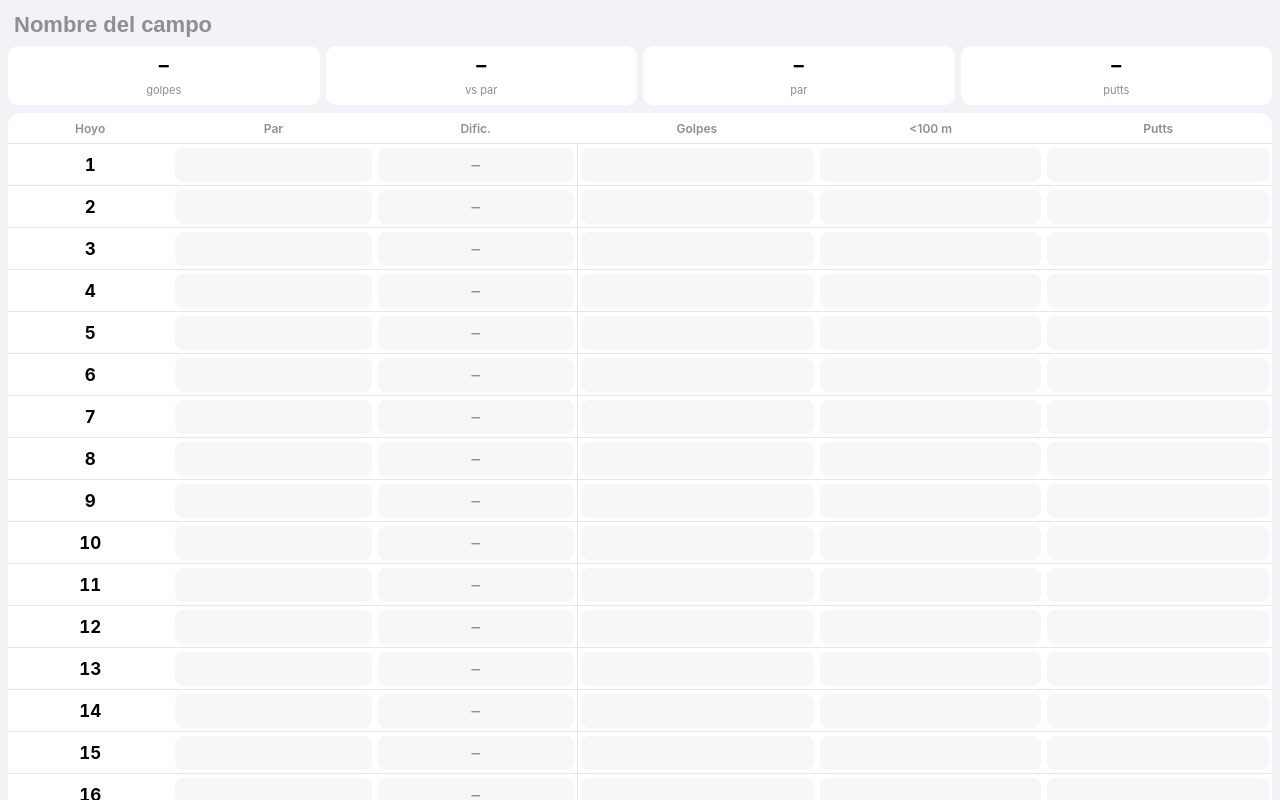
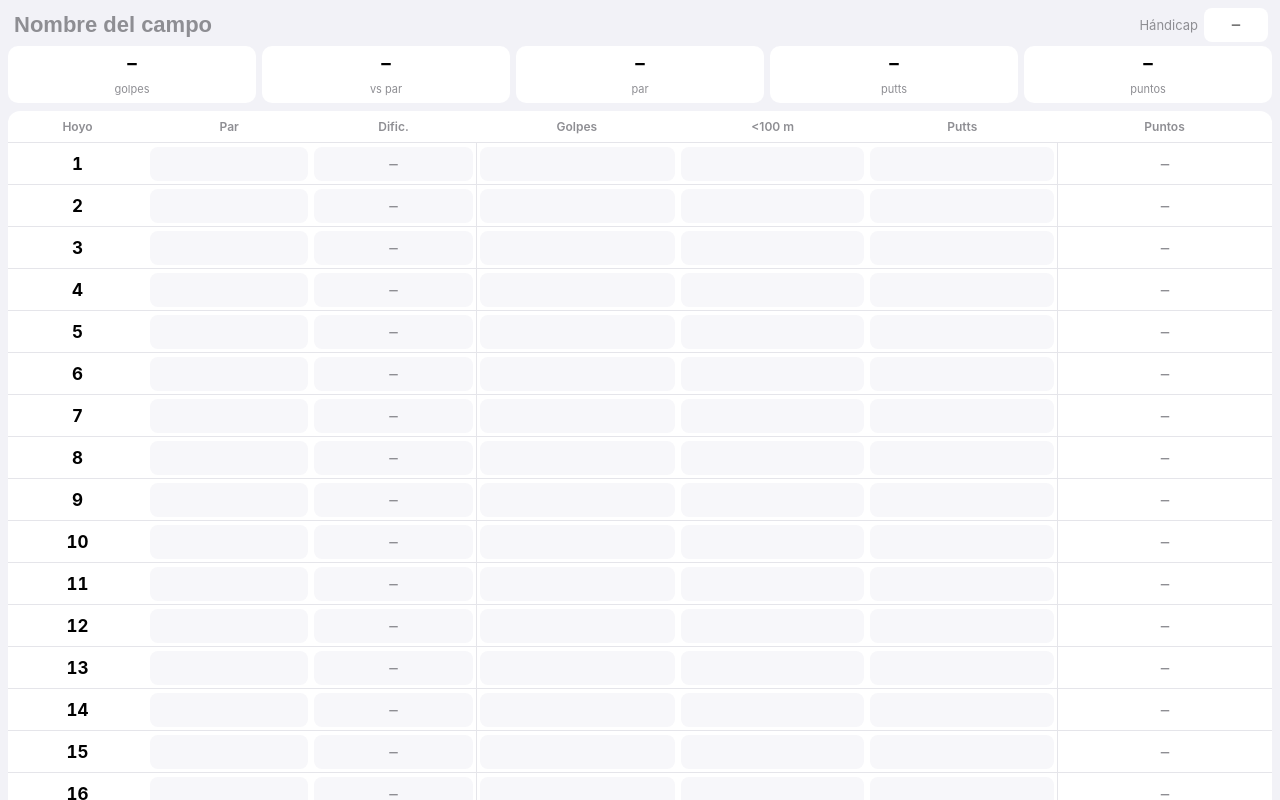
Before and after one commit to not-xly/Golf, a plain HTML site: page index.html in a window 1280 px wide. Drawn offline with Linux system fonts and the light colour scheme.

Commit message:
Columna Puntos (cálculo pendiente) y hándicap del jugador arriba
Co-Authored-By: Claude Opus 5.5 <noreply@anthropic.com>

```diff
--- a/app.js
+++ b/app.js
@@ -8,16 +8,16 @@ const blankHole = () => ({ par: null, hcp: null, g: null, s: null, p: null });
 
 function load() {
   const raw = localStorage.getItem(KEY);
-  if (!raw) return { course: '', holes: Array.from({ length: HOLES }, blankHole) };
+  if (!raw) return { course: '', handicap: '', holes: Array.from({ length: HOLES }, blankHole) };
   try {
     const d = JSON.parse(raw);
     const holes = Array.from({ length: HOLES }, (_, i) => Object.assign(blankHole(), (d.holes || [])[i]));
-    return { course: d.course || '', holes };
+    return { course: d.course || '', handicap: d.handicap || '', holes };
   } catch (e) {
     // No sobrescribir datos que no se han podido leer
     localStorage.setItem(KEY + '-backup-' + Date.now(), raw);
     alert('No se pudieron leer los datos guardados. Se ha hecho una copia de seguridad.');
-    return { course: '', holes: Array.from({ length: HOLES }, blankHole) };
+    return { course: '', handicap: '', holes: Array.from({ length: HOLES }, blankHole) };
   }
 }
 
@@ -31,6 +31,19 @@ const sum = (from, to, f) => {
   for (let i = from; i < to; i++) { const v = state.holes[i][f]; if (v != null) { t += v; any = true; } }
   return any ? t : null;
 };
+// Hándicap del jugador como número (admite coma decimal), o null si está vacío
+const handicapValue = () => {
+  const v = parseFloat(String(state.handicap).replace(',', '.'));
+  return Number.isFinite(v) ? v : null;
+};
+
+// Puntos del hoyo según golpes, par, dificultad y hándicap.
+// Pendiente: la regla de cálculo la dará el usuario. Devuelve null mientras tanto.
+function holePoints(h, handicap) {
+  return null;
+}
+const pointsOf = (i) => holePoints(state.holes[i], handicapValue());
+
 const show = (v) => (v == null ? '' : String(v));
 const signed = (d) => (d === 0 ? 'E' : d > 0 ? '+' + d : String(d));
 
@@ -62,6 +75,7 @@ function holeRow(i) {
     if (f === 'g') td.className = 'split';
     td.append(cellInput(i, f)); tr.append(td);
   }
+  const pts = document.createElement('td'); pts.className = 'pts'; tr.append(pts);
   return tr;
 }
 
@@ -69,7 +83,8 @@ function totalRow(label, cls) {
   const tr = document.createElement('tr');
   tr.className = 'total ' + cls;
   tr.innerHTML = `<td class="lbl">${label}</td><td data-t="par"></td><td></td>
-    <td class="split" data-t="g"></td><td data-t="s"></td><td data-t="p"></td>`;
+    <td class="split" data-t="g"></td><td data-t="s"></td><td data-t="p"></td>
+    <td class="pts" data-t="pts"></td>`;
   return tr;
 }
 
@@ -81,6 +96,7 @@ function build() {
   }
   const all = totalRow('Total', 'grand'); all.range = [0, 18]; totals.push(all); rowsEl.append(all);
   $('course').value = state.course;
+  $('handicap').value = state.handicap;
 }
 
 function refreshRow(i) {
@@ -89,6 +105,10 @@ function refreshRow(i) {
   // Los golpes cortos más los putts no pueden superar el total de golpes
   const bad = h.g != null && (h.s || 0) + (h.p || 0) > h.g;
   for (const f of ['g', 's', 'p']) tr.querySelector(`[data-f="${f}"]`).classList.toggle('warn', bad);
+  const pts = pointsOf(i);
+  const ptd = tr.querySelector('td.pts');
+  ptd.textContent = pts == null ? '–' : pts;
+  ptd.classList.toggle('empty', pts == null);
   const b = tr.querySelector('[data-hcp]');
   b.textContent = h.hcp == null ? '–' : h.hcp;
   b.classList.toggle('empty', h.hcp == null);
@@ -99,6 +119,10 @@ function refreshTotals() {
   for (const t of totals) {
     for (const f of ['par', 'g', 's', 'p']) t.querySelector(`[data-t="${f}"]`).textContent = show(sum(t.range[0], t.range[1], f));
   }
+  let pt = 0, anyPt = false;
+  for (let i = 0; i < HOLES; i++) { const v = pointsOf(i); if (v != null) { pt += v; anyPt = true; } }
+  for (const t of totals) t.querySelector('[data-t="pts"]').textContent = anyPt ? pt : '';
+  $('sumPoints').textContent = anyPt ? pt : '–';
   const g = sum(0, HOLES, 'g');
   $('sumStrokes').textContent = g == null ? '–' : g;
   const par = sum(0, HOLES, 'par');
@@ -143,6 +167,13 @@ rowsEl.addEventListener('keydown', (e) => {
 });
 
 $('course').addEventListener('input', (e) => { state.course = e.target.value; save(); });
+$('handicap').addEventListener('input', (e) => {
+  const clean = e.target.value.replace(/[^\d.,]/g, '');
+  if (clean !== e.target.value) e.target.value = clean;
+  state.handicap = clean;
+  save(); refreshAll();
+});
+$('handicap').addEventListener('keydown', (e) => { if (e.key === 'Enter') e.target.blur(); });
 $('course').addEventListener('keydown', (e) => { if (e.key === 'Enter') e.target.blur(); });
 
 // --- Selector de dificultad ---
@@ -187,6 +218,7 @@ $('sheetBack').addEventListener('click', closeSheet);
 function reloadInputs() {
   rowsEl.querySelectorAll('input[data-f]').forEach((inp) => { inp.value = show(state.holes[+inp.dataset.i][inp.dataset.f]); });
   $('course').value = state.course;
+  $('handicap').value = state.handicap;
   refreshAll();
 }
 $('newRound').addEventListener('click', () => {
--- a/index.html
+++ b/index.html
@@ -18,22 +18,28 @@
 </head>
 <body>
   <header class="top">
-    <input id="course" class="course" type="text" placeholder="Nombre del campo" autocomplete="off" enterkeyhint="done">
+    <div class="head-row">
+      <input id="course" class="course" type="text" placeholder="Nombre del campo" autocomplete="off" enterkeyhint="done">
+      <label class="handicap"><span>Hándicap</span>
+        <input id="handicap" type="text" inputmode="decimal" maxlength="5" placeholder="–" autocomplete="off" enterkeyhint="done">
+      </label>
+    </div>
     <div class="summary">
       <div class="stat"><span class="num" id="sumStrokes">–</span><span class="lbl">golpes</span></div>
       <div class="stat"><span class="num" id="sumDiff">–</span><span class="lbl">vs par</span></div>
       <div class="stat"><span class="num" id="sumPar">–</span><span class="lbl">par</span></div>
       <div class="stat"><span class="num" id="sumPutts">–</span><span class="lbl">putts</span></div>
+      <div class="stat"><span class="num" id="sumPoints">–</span><span class="lbl">puntos</span></div>
     </div>
     <table class="cols">
-      <colgroup><col class="c-hole"><col class="c-par"><col class="c-hcp"><col class="c-g"><col class="c-s"><col class="c-p"></colgroup>
-      <tr><th>Hoyo</th><th>Par</th><th>Dific.</th><th>Golpes</th><th>&lt;100&nbsp;m</th><th>Putts</th></tr>
+      <colgroup><col class="c-hole"><col class="c-par"><col class="c-hcp"><col class="c-g"><col class="c-s"><col class="c-p"><col class="c-pt"></colgroup>
+      <tr><th>Hoyo</th><th>Par</th><th>Dific.</th><th>Golpes</th><th>&lt;100&nbsp;m</th><th>Putts</th><th>Puntos</th></tr>
     </table>
   </header>
 
   <main>
     <table class="card" id="card">
-      <colgroup><col class="c-hole"><col class="c-par"><col class="c-hcp"><col class="c-g"><col class="c-s"><col class="c-p"></colgroup>
+      <colgroup><col class="c-hole"><col class="c-par"><col class="c-hcp"><col class="c-g"><col class="c-s"><col class="c-p"><col class="c-pt"></colgroup>
       <tbody id="rows"></tbody>
     </table>
 
--- a/styles.css
+++ b/styles.css
@@ -19,20 +19,27 @@ button { font: inherit; }
 
 .top { flex: none; z-index: 3; background: var(--bg);
   padding: calc(env(safe-area-inset-top) + 8px) 8px 0; }
-.course { width: calc(100% - 8px); margin: 0 4px; border: 0; background: transparent; color: var(--text);
+.head-row { display: flex; align-items: center; gap: 8px; padding: 0 4px; }
+.handicap { flex: none; display: flex; align-items: center; gap: 6px; font-size: 13px; color: var(--muted); }
+.handicap input { width: 64px; height: 34px; border: 1.5px solid transparent; border-radius: 8px; background: var(--card);
+  color: var(--text); text-align: center; font-size: 17px; font-weight: 600; outline: none; padding: 0; }
+.handicap input:focus { border-color: var(--accent); }
+.course { flex: 1; min-width: 0; border: 0; background: transparent; color: var(--text);
   font-size: 22px; font-weight: 700; padding: 4px 2px; outline: none; }
 .course::placeholder { color: var(--muted); font-weight: 600; }
-.summary { display: grid; grid-template-columns: repeat(4, 1fr); gap: 6px; margin-top: 4px; }
+.summary { display: grid; grid-template-columns: repeat(5, 1fr); gap: 6px; margin-top: 4px; }
 .stat { background: var(--card); border-radius: 10px; padding: 6px 4px; text-align: center; }
-.stat .num { display: block; font-size: 20px; font-weight: 700; font-variant-numeric: tabular-nums; }
+.stat .num { display: block; font-size: 19px; font-weight: 700; font-variant-numeric: tabular-nums; }
 .stat .lbl { font-size: 11px; color: var(--muted); }
 
 main { flex: 1; min-height: 0; overflow-y: auto; -webkit-overflow-scrolling: touch;
   overscroll-behavior: contain; padding: 0 8px calc(env(safe-area-inset-bottom) + 16px); }
 .card { width: 100%; border-collapse: separate; border-spacing: 0; background: var(--card);
   border-radius: 12px; table-layout: fixed; font-variant-numeric: tabular-nums; }
-.c-hole { width: 13%; } .c-par { width: 16%; } .c-hcp { width: 16%; }
-.c-g { width: 19%; } .c-s { width: 18%; } .c-p { width: 18%; }
+.c-hole { width: 11%; } .c-par { width: 13%; } .c-hcp { width: 13%; }
+.c-g { width: 16%; } .c-s { width: 15%; } .c-p { width: 15%; } .c-pt { width: 17%; }
+td.pts { font-size: 17px; font-weight: 700; border-left: 1px solid var(--line); }
+td.pts.empty { color: var(--muted); font-weight: 400; }
 .cols { width: 100%; table-layout: fixed; border-collapse: separate; border-spacing: 0; margin-top: 8px;
   background: var(--card); border-radius: 12px 12px 0 0; border-bottom: 1px solid var(--line); }
 .cols th { font-size: 12px; font-weight: 600; color: var(--muted); padding: 8px 0 7px; white-space: nowrap; }
--- a/sw.js
+++ b/sw.js
@@ -1,6 +1,6 @@
 // Service worker: guarda la app para usarla sin conexión.
 // Red primero con límite de tiempo; si no hay red o tarda, usa la copia guardada.
-const CACHE_VERSION = 'golf-v2';
+const CACHE_VERSION = 'golf-v3';
 const NETWORK_TIMEOUT = 3000;
 const APP_SHELL = [
   './', './index.html', './styles.css', './app.js',
```
